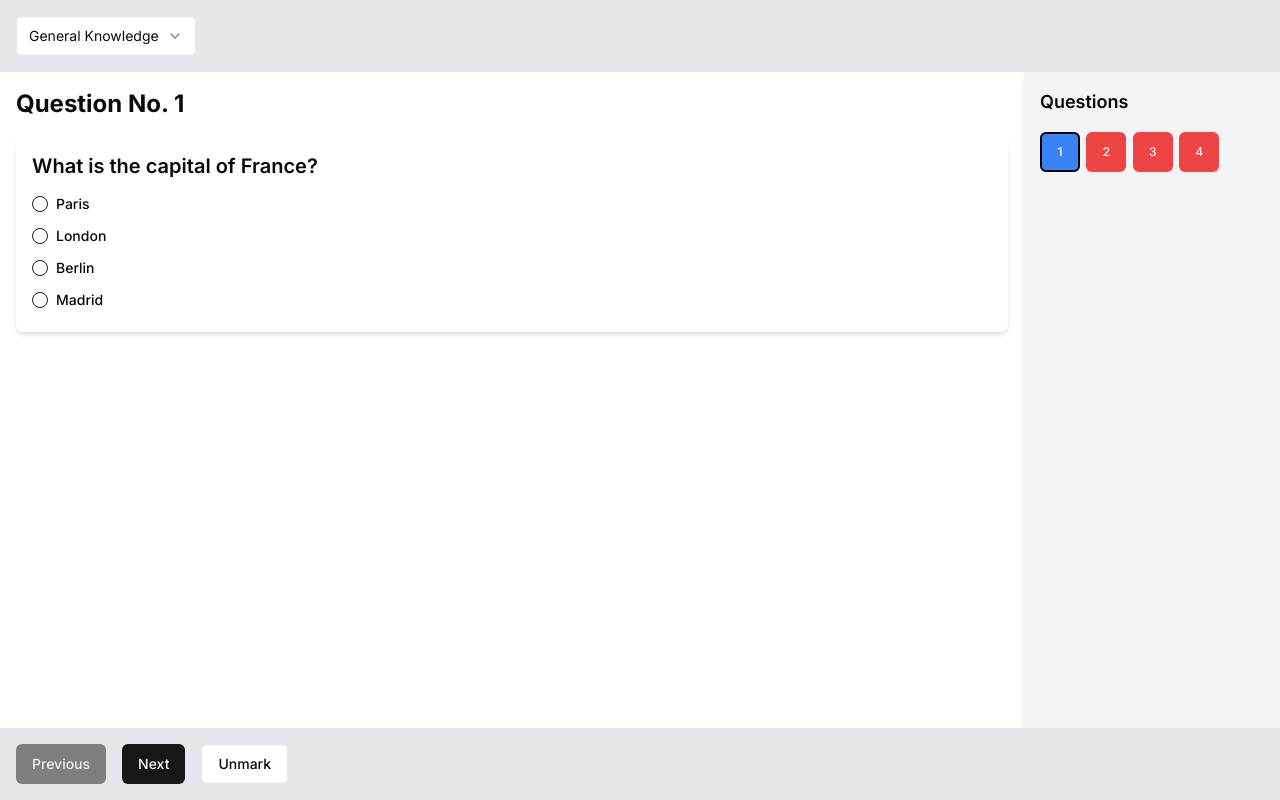
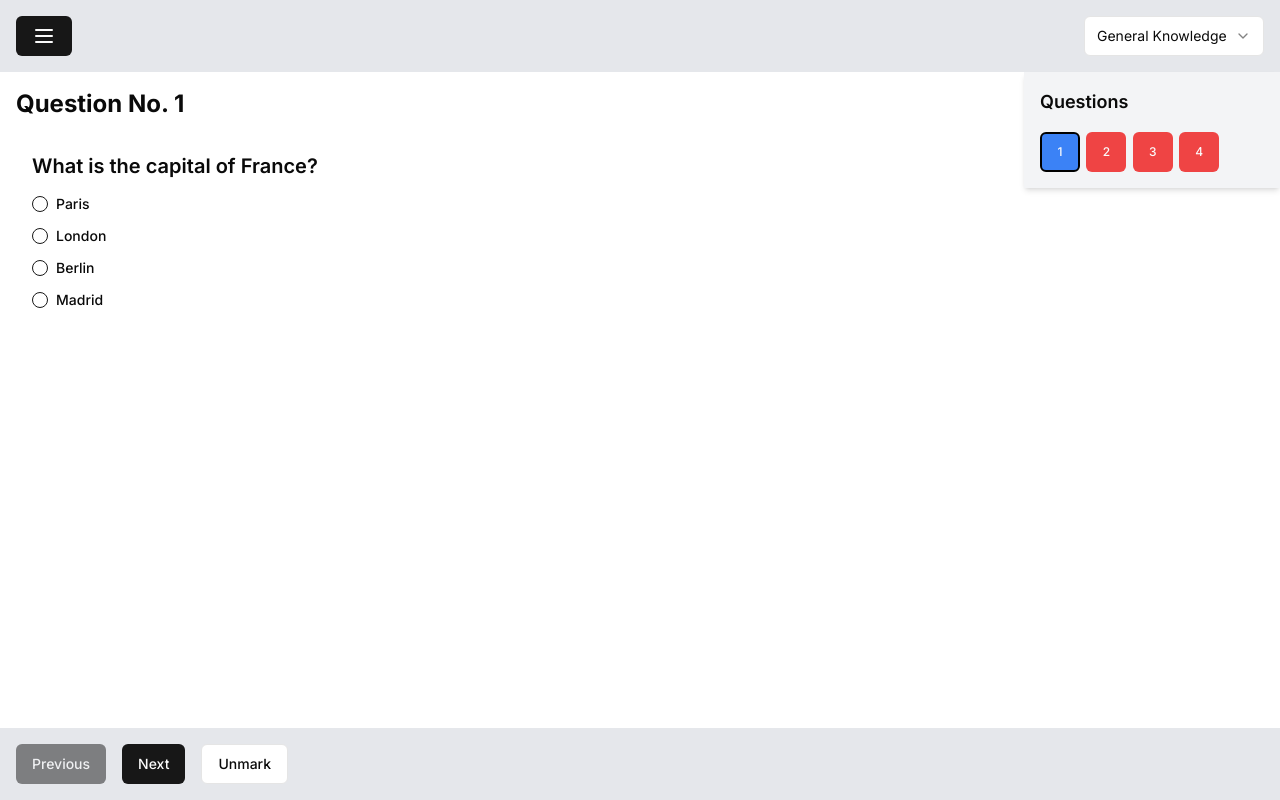
Before and after one commit to destx0/gquiz, a Next.js app: page /test in a window 1280 px wide. Built offline with nearby package versions, Linux system fonts and the light colour scheme.

Commit message:
navigation toggle not working

```diff
--- a/package.json
+++ b/package.json
@@ -19,6 +19,7 @@
     "next": "14.2.4",
     "react": "^18",
     "react-dom": "^18",
+    "react-icons": "^5.2.1",
     "tailwind-merge": "^2.3.0",
     "tailwindcss-animate": "^1.0.7"
   },
--- a/src/app/test/page.js
+++ b/src/app/test/page.js
@@ -5,6 +5,7 @@ import MainQuestion from "@/components/MainQuestion";
 import NavigationSidebar from "@/components/NavigationSidebar";
 import QuestionControls from "@/components/QuestionControls";
 import { Button } from "@/components/ui/button";
+import { Menu } from "lucide-react";
 import {
 	Select,
 	SelectContent,
@@ -25,11 +26,7 @@ export default function Test() {
 	);
 	const [showNavigation, setShowNavigation] = useState(false);
 
-	useEffect(() => {
-		const newVisitedQuestions = [...visitedQuestions];
-		newVisitedQuestions[currentSectionIndex][currentQuestionIndex] = true;
-		setVisitedQuestions(newVisitedQuestions);
-	}, [currentQuestionIndex, currentSectionIndex]);
+
 
 	const handleOptionSelect = (index) => {
 		const newSelectedOptions = [...selectedOptions];
@@ -61,8 +58,11 @@ export default function Test() {
 				<link rel="icon" href="/favicon.ico" />
 			</Head>
 			<div className="flex flex-col min-h-screen">
-				<header className="bg-gray-200 p-4 flex flex-col md:flex-row justify-between items-start md:items-center">
-					<div className="w-full md:w-auto mb-4 md:mb-0">
+				<header className="bg-gray-200 p-4 flex justify-between items-center">
+					<Button onClick={() => setShowNavigation(!showNavigation)}>
+						<Menu />
+					</Button>
+					<div className="w-full md:w-auto">
 						<Select
 							onValueChange={(value) =>
 								switchSection(parseInt(value))
@@ -113,12 +113,6 @@ export default function Test() {
 					setCurrentQuestionIndex={setCurrentQuestionIndex}
 					unmarkQuestion={unmarkQuestion}
 				/>
-				<Button
-					className="fixed bottom-4 right-4 md:hidden"
-					onClick={() => setShowNavigation(true)}
-				>
-					Questions
-				</Button>
 			</div>
 		</>
 	);
--- a/src/components/NavigationSidebar.jsx
+++ b/src/components/NavigationSidebar.jsx
@@ -14,9 +14,9 @@ const NavigationSidebar = ({
 }) => {
 	return (
 		<div
-			className={`fixed md:relative right-0 md:right-auto inset-y-0 z-50 md:z-auto w-64 p-4 bg-gray-100 shadow-md transition-transform transform ${
+			className={`fixed right-0 top-0 h-full z-50 w-64 p-4 bg-gray-100 shadow-md transition-transform transform ${
 				showNavigation ? "translate-x-0" : "translate-x-full"
-			} md:translate-x-0`}
+			} md:relative md:translate-x-0 md:block`}
 		>
 			<div className="flex justify-between items-center mb-4">
 				<h2 className="text-lg font-semibold">Questions</h2>
--- a/src/components/Question.jsx
+++ b/src/components/Question.jsx
@@ -9,7 +9,7 @@ const Question = ({
 	onSelectOption,
 }) => {
 	return (
-		<div className="p-4 bg-white shadow-md rounded-lg">
+		<div className="p-4  rounded-lg">
 			<h2 className="text-xl font-semibold mb-4">{question}</h2>
 			<RadioGroup
 				value={selectedOptionIndex}
```
Also changed, not shown: 1 other file (tests, documents, lock files or other folders).
